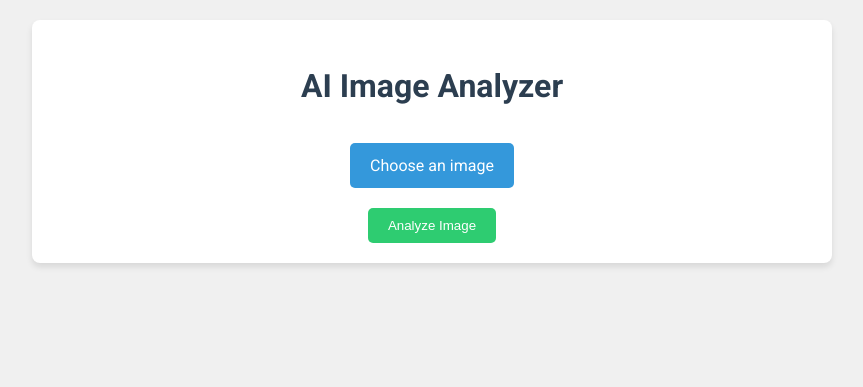
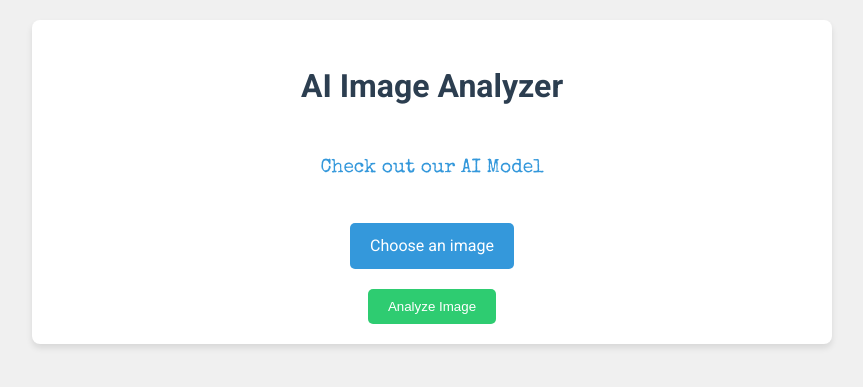
Before and after one commit to BaronBa3ba3/falafel, a Flask app: template falafel/templates/index.html in a window 1280 px wide. Shown: the top 387 px of the page, without its empty margins (208-1071 px from the left). Run offline with Flask 3, Linux system fonts and the light colour scheme; the template is opened without the code that fills it, so the values that code supplies are empty.

Commit message:
Improved Website Added link from / to /model in Website

```diff
--- a/falafel/templates/index.html
+++ b/falafel/templates/index.html
@@ -4,7 +4,7 @@
     <meta charset="UTF-8">
     <meta name="viewport" content="width=device-width, initial-scale=1.0">
     <title>AI Image Analyzer</title>
-    <link href="https://fonts.googleapis.com/css2?family=Roboto:wght@300;400;700&display=swap" rel="stylesheet">
+    <link href="https://fonts.googleapis.com/css2?family=Roboto:wght@300;400;700&family=Special+Elite&display=swap" rel="stylesheet">
     <style>
         body {
             font-family: 'Roboto', sans-serif;
@@ -20,6 +20,9 @@
             border-radius: 8px;
             padding: 20px;
             box-shadow: 0 4px 6px rgba(0, 0, 0, 0.1);
+            display: flex;
+            flex-direction: column;
+            align-items: center;
         }
         h1 {
             color: #2c3e50;
@@ -72,9 +75,12 @@
             animation: spin 1s linear infinite;
             margin: 20px auto;
         }
-        @keyframes spin {
-            0% { transform: rotate(0deg); }
-            100% { transform: rotate(360deg); }
+        @keyframes slowBounce {
+            0%, 100% { transform: translateY(0); }
+            50% { transform: translateY(-10px); }
+        }
+        .model-link:hover {
+            animation: slowBounce 3s ease-in-out infinite;
         }
         .result-item {
             background-color: #ecf0f1;
@@ -102,11 +108,60 @@
             margin-top: 20px;
             border-radius: 5px;
         }
+
+        .model-link {
+            font-family: 'Special Elite', cursive;
+            display: inline-block;
+            text-align: center;
+            margin-bottom: 30px;
+            font-size: 1.2em;
+            color: #3498db;
+            text-decoration: none;
+            transition: all 0.3s ease;
+            position: relative;
+            overflow: hidden;
+            padding: 10px 20px;
+            border-radius: 5px;
+        }
+        .model-link-wrapper {
+            display: flex;
+            justify-content: center;
+            width: 100%;
+            margin-bottom: 30px;
+        }
+        .model-link:hover {
+            color: #2980b9;
+        }
+        .model-link::before {
+            content: '';
+            position: absolute;
+            top: 0;
+            left: 0;
+            right: 0;
+            bottom: 0;
+            background: radial-gradient(circle 70px at var(--x) var(--y),
+                                        rgba(52, 152, 219, 0.3) 0%,
+                                        rgba(52, 152, 219, 0) 70%);
+            opacity: 0;
+            transition: opacity 0.3s;
+            z-index: -1;
+        }
+        .model-link:hover::before {
+            opacity: 1;
+        }
+        @keyframes pulse {
+            0% { transform: scale(1); }
+            50% { transform: scale(1.05); }
+            100% { transform: scale(1); }
+        }
+
+
     </style>
 </head>
 <body>
     <div class="container">
         <h1>AI Image Analyzer</h1>
+        <a href="/model" class="model-link">Check out our AI Model</a>
         <form id="upload-form" enctype="multipart/form-data">
             <label for="file-input" class="file-label">Choose an image</label>
             <input type="file" id="file-input" name="file" accept=".png,.jpg,.jpeg,.gif,.bmp,.tiff" required>
@@ -184,6 +239,14 @@
                     }, 50);
                 });
             }
+
+            $('.model-link').on('mousemove', function(e) {
+                var rect = e.target.getBoundingClientRect();
+                var x = e.clientX - rect.left;
+                var y = e.clientY - rect.top;
+                $(this).css('--x', x + 'px');
+                $(this).css('--y', y + 'px');
+            });
         });
     </script>
 </body>
```
Also changed, not shown: 2 other files.
